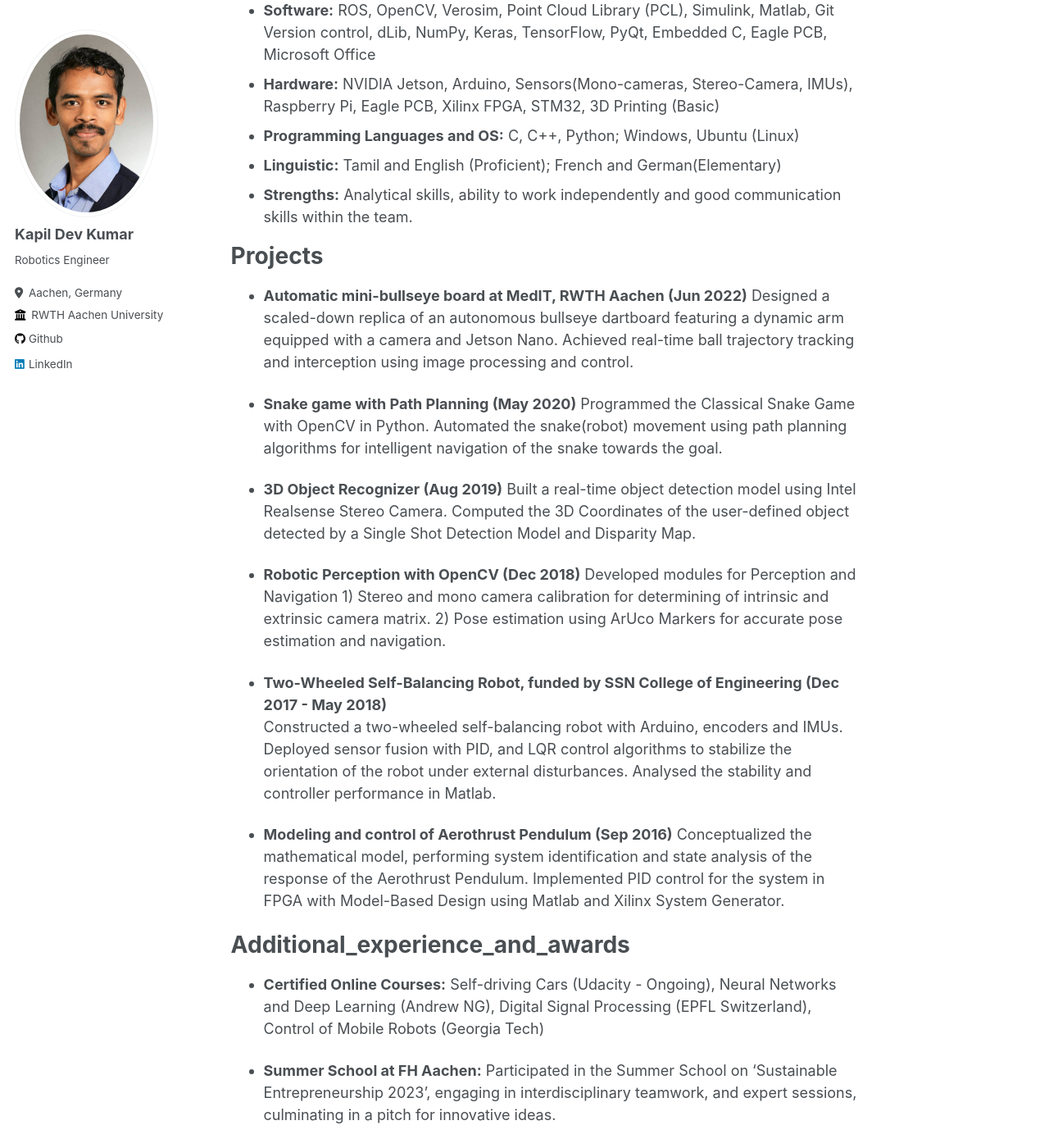
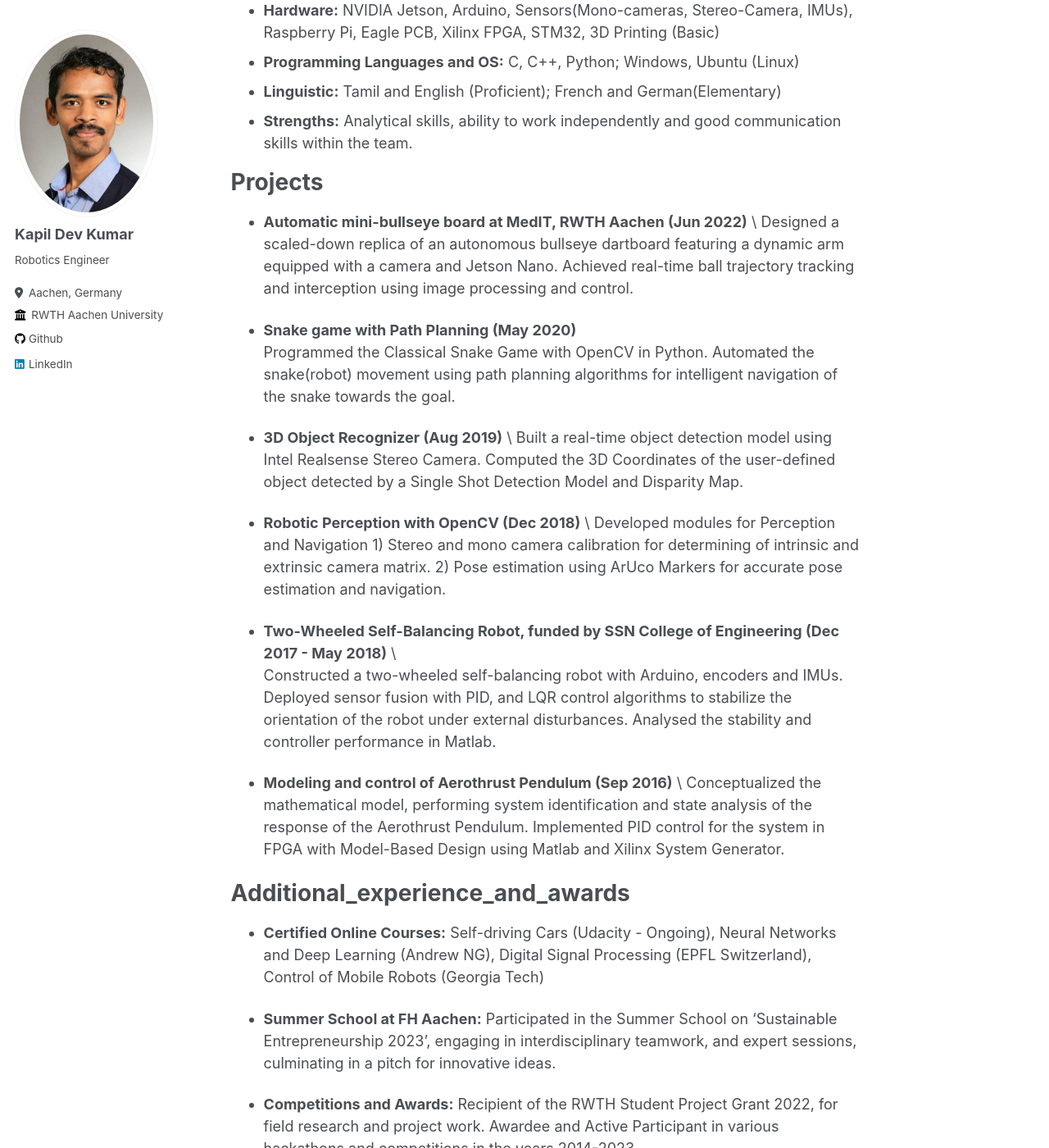
Before and after one commit to kapildevkumara/kapildevkumara.github.io, a Jekyll site: the page built from _pages/about.md, in a window 1280 px wide and 1400 px high, scrolled down 2162 px. Shown: the whole window at 82% size. Built offline with Jekyll 4.4.1, drawn with Linux system fonts in a browser that asks for light colours; some of the changed text lies outside the part shown.

Commit message:
Init Commit 4

```diff
--- a/_pages/about.md
+++ b/_pages/about.md
@@ -10,7 +10,7 @@ redirect_from:
 
 Education
 ======
-* Master of Science in Electrical, Information Technology and Computer Engineering,
+* Master of Science in Electrical, Information Technology and Computer Engineering, \
 RWTH Aachen University, Germany, 2021 - 2024 (expected)
   * **Specialization Track:** Systems and Automation
   * **Grade:** 1.9/4.0 German Scale
@@ -19,7 +19,7 @@ RWTH Aachen University, Germany, 2021 - 2024 (expected)
   * **Master Thesis:** Development and Evaluation of a Driver Assistance Function for Extended Reach Cranes (ongoing)
 
 
-* Bachelor of Engineering in Electrical and Electronics,
+* Bachelor of Engineering in Electrical and Electronics, \
 SSN College of Engineering, Anna University, India, 2014 - 2018
   * **Grade:** 2.3/4.0 German Scale (CGPA: 7.7/10.0)
   * **Relevant Courses:** 1. Object Oriented Programming 2. Embedded Systems 3. Control Systems 4. Microcontrollers and Microprocessors 5. System Identification and Advanced Control.
@@ -29,27 +29,27 @@ SSN College of Engineering, Anna University, India, 2014 - 2018
 
 Work experience
 ======
-* **Masters Student Research Assistant at the Institute for Man-Machine Interaction** Jun 2023 - Dec 2024
-  * RWTH Aachen University, Aachen, Germany
+* **Masters Student Research Assistant at the Institute for Man-Machine Interaction** Jun 2023 - Dec 2024 \
+RWTH Aachen University, Aachen, Germany
   * **Work:**
     1. Developed Python package installer for Verosim 3D simulations software (Software Development).
     2. Worked on modelling and evaluation of kinematic sensor models(Lidar, camera) in Verosim for ADAS application.
 
-* **Hardware Electrical Engineer for Machine Vision, Student Assistant** Aug 2022 - Jul 2023
-  * Cognex Corporation, Aachen, Germany
+* **Hardware Electrical Engineer for Machine Vision, Student Assistant** Aug 2022 - Jul 2023 \
+Cognex Corporation, Aachen, Germany
   * **Work:**
     1. Contributed to the prototype development, PCB rework, and fault analysis ensuring functionality and delivery on-time.
     2. Engaged in testing and debugging of camera systems to meet the electrical design specifications.
 
-* **Computer Vision Engineer** Jul 2018 - Jun 2018
-  * e-con Systems Private Limited, Chennai, India
+* **Computer Vision Engineer** Jul 2018 - Jun 2018  \
+e-con Systems Private Limited, Chennai, India
   * **Work:**
     1. Engineered a point cloud-based automated 3D parcel dimensioner and enhanced accuracy up to 10mm in dimensioning boxes of diverse sizes.
     2. Algorithm Development of a robust face detection system with stereo cameras, devising liveness analysis and deep learning for the detection of spoofed facial images with precision up to 95%.
     3. Established video stabilization using inertial sensors, sensor fusion and low-latency algorithm integration for motion and vibration compensation in real-time scenarios.
 
-* **Bachelor Student Intern, Internship** May 2017 - Aug 2017
-  * IIT Madras, Chennai, India
+* **Bachelor Student Intern, Internship** May 2017 - Aug 2017  \
+IIT Madras, Chennai, India
   * **Work:**
      1. **Project 1:** Mathematical model and implementation of PID controller for air cooling system in Matlab.
      2. **Project 2:** Implementation of sensorless BLDC motor control using the back EMF detection in STM32 microcontroller.
@@ -66,22 +66,22 @@ Skills
 
 Projects
 ======
-* **Automatic mini-bullseye board at MedIT, RWTH Aachen    (Jun 2022)**
+* **Automatic mini-bullseye board at MedIT, RWTH Aachen    (Jun 2022)** \
 Designed a scaled-down replica of an autonomous bullseye dartboard featuring a dynamic arm equipped with a camera and Jetson Nano. Achieved real-time ball trajectory tracking and interception using image processing and control.
 
-* **Snake game with Path Planning    (May 2020)**
+* **Snake game with Path Planning    (May 2020)**  \
 Programmed the Classical Snake Game with OpenCV in Python. Automated the snake(robot) movement using path planning algorithms for intelligent navigation of the snake towards the goal.
 
-* **3D Object Recognizer    (Aug 2019)**
+* **3D Object Recognizer    (Aug 2019)**	\
 Built a real-time object detection model using Intel Realsense Stereo Camera. Computed the 3D Coordinates of the user-defined object detected by a Single Shot Detection Model and Disparity Map.
 
-* **Robotic Perception with OpenCV    (Dec 2018)**
+* **Robotic Perception with OpenCV    (Dec 2018)**  \
 Developed modules for Perception and Navigation 1) Stereo and mono camera calibration for determining of intrinsic and extrinsic camera matrix. 2) Pose estimation using ArUco Markers for accurate pose estimation and navigation.
 
-* **Two-Wheeled Self-Balancing Robot, funded by SSN College of Engineering    (Dec 2017 - May 2018)**
+* **Two-Wheeled Self-Balancing Robot, funded by SSN College of Engineering    (Dec 2017 - May 2018)**  \
 Constructed a two-wheeled self-balancing robot with Arduino, encoders and IMUs. Deployed sensor fusion with PID, and LQR control algorithms to stabilize the orientation of the robot under external disturbances. Analysed the stability and controller performance in Matlab.
 
-* **Modeling and control of Aerothrust Pendulum    (Sep 2016)**
+* **Modeling and control of Aerothrust Pendulum    (Sep 2016)**	 \
 Conceptualized the mathematical model, performing system identification and state analysis of the response of the Aerothrust Pendulum. Implemented PID control for the system in FPGA with Model-Based Design using Matlab and Xilinx System Generator.
 
 
@@ -99,5 +99,5 @@ Recipient of the RWTH Student Project Grant 2022, for field research and project
 * **University-level Leadership:**
 As head of the S4S Club, organised several tech events and workshops at SSN College during 2016-18. As Placement Co-ordinator contributed to the facilitation of students to pursue career opportunities.
 
-* **Other interests**
+* **Other interests:**
 Yoga, [Blogging](https://excerptoflife.wordpress.com/), [Finance](https://www.instagram.com/financememers/)
```
